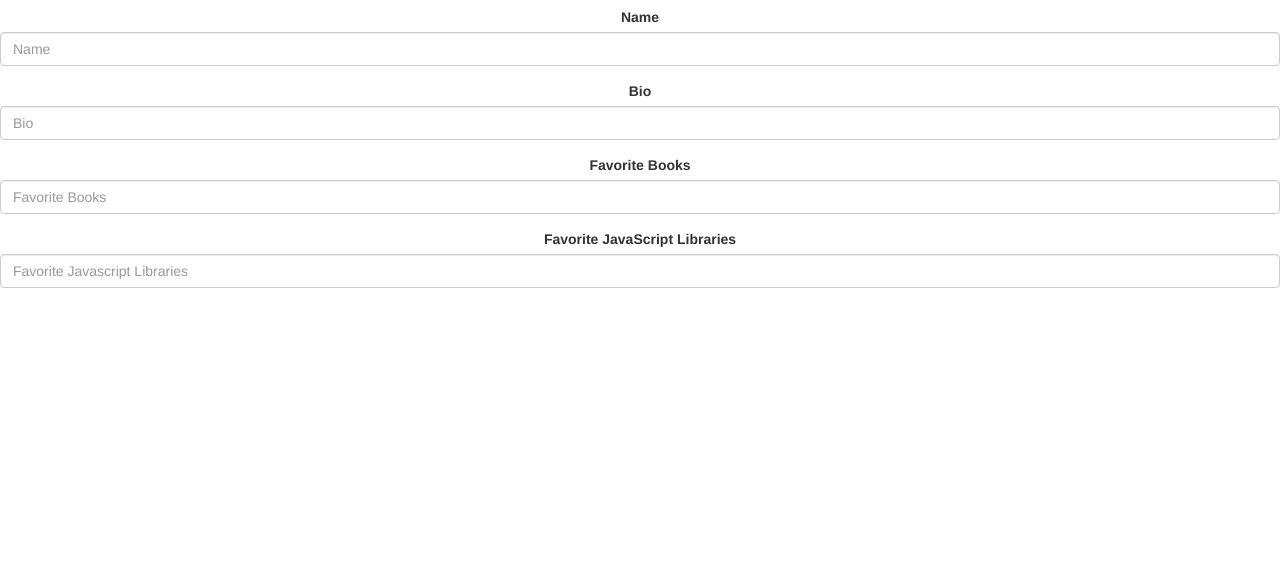
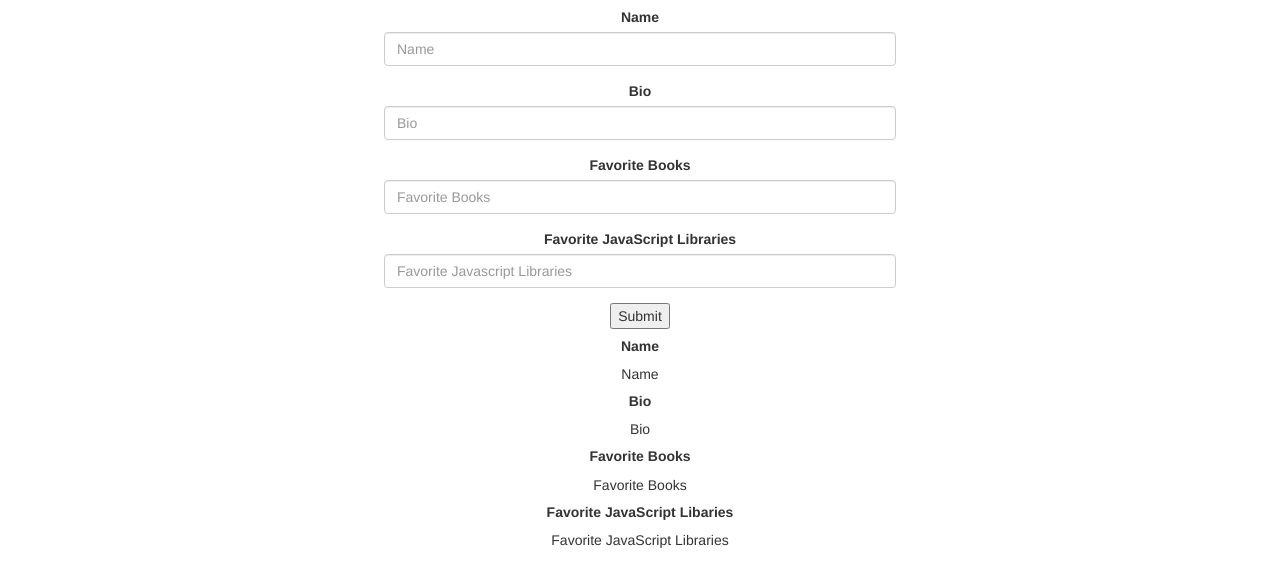
Before and after one commit to ghgamble/JS6-Hide-A-Form, a plain HTML site: page index.html in a window 1280 px wide. Shown: the part 63-650 px from the top of the page. Drawn offline with nearby package versions, Linux system fonts and the light colour scheme.

Commit message:
Second Update to JS6 Hide A Form

```diff
--- a/index.html
+++ b/index.html
@@ -6,26 +6,35 @@
     </head>
     <body id="body">
         <h1>Your Profile</h1>
-        <form>
+        <form id="form">
             <div class="form-group">
                 <label for="name">Name</label>
-                <input type="name" class="form-control" id="name" placeholder="Name">
+                <input type="name" class="form-control input" id="name" placeholder="Name">
             </div>
             <div class="form-group">
                 <label for="bio">Bio</label>
-                <input type="bio" class="form-control" id="bio" placeholder="Bio">
+                <input type="bio" class="form-control input" id="bio" placeholder="Bio">
             </div>
             <div class="form-group">
                 <label for="favorite books">Favorite Books</label>
-                <input type="favorite books" class="form-control" id="favorite-books" placeholder="Favorite Books">
+                <input type="favorite books" class="form-control input" id="favorite-books" placeholder="Favorite Books">
             </div>
             <div class="form-group">
                 <label for="favorite javascript libraries">Favorite JavaScript Libraries</label>
                 <input type="favorite javascript libraries" class="form-control" id="favorite-javascript-libraries" placeholder="Favorite Javascript Libraries">
             </div>
+            <button type="submit" id="submit">Submit</button>
         </form>
         <div id="profile">
-
+            <h5>Name</h5>
+                <p>Name</p>
+            <h5>Bio</h5>
+                <p>Bio</p>
+            <h5>Favorite Books</h5>
+                <p>Favorite Books</p>
+            <h5>Favorite JavaScript Libaries</h5>
+                <p>Favorite JavaScript Libraries</p>
         </div>
+        <script src="main.js"></script>
     </body>
 </html>
--- a/main.css
+++ b/main.css
@@ -1,3 +1,20 @@
 #body {
     text-align: center;
 }
+
+#form, #profile {
+    margin: auto;
+    width: 40%;
+}
+
+#profile {
+    font-size: 14px;
+}
+
+h5 {
+    font-weight: bold;
+}
+
+.hidden {
+    display: none;
+}
--- /dev/null
+++ b/main.js
@@ -0,0 +1 @@
+//When submit button is clicked, update the text from the form into the associated profile section
```
